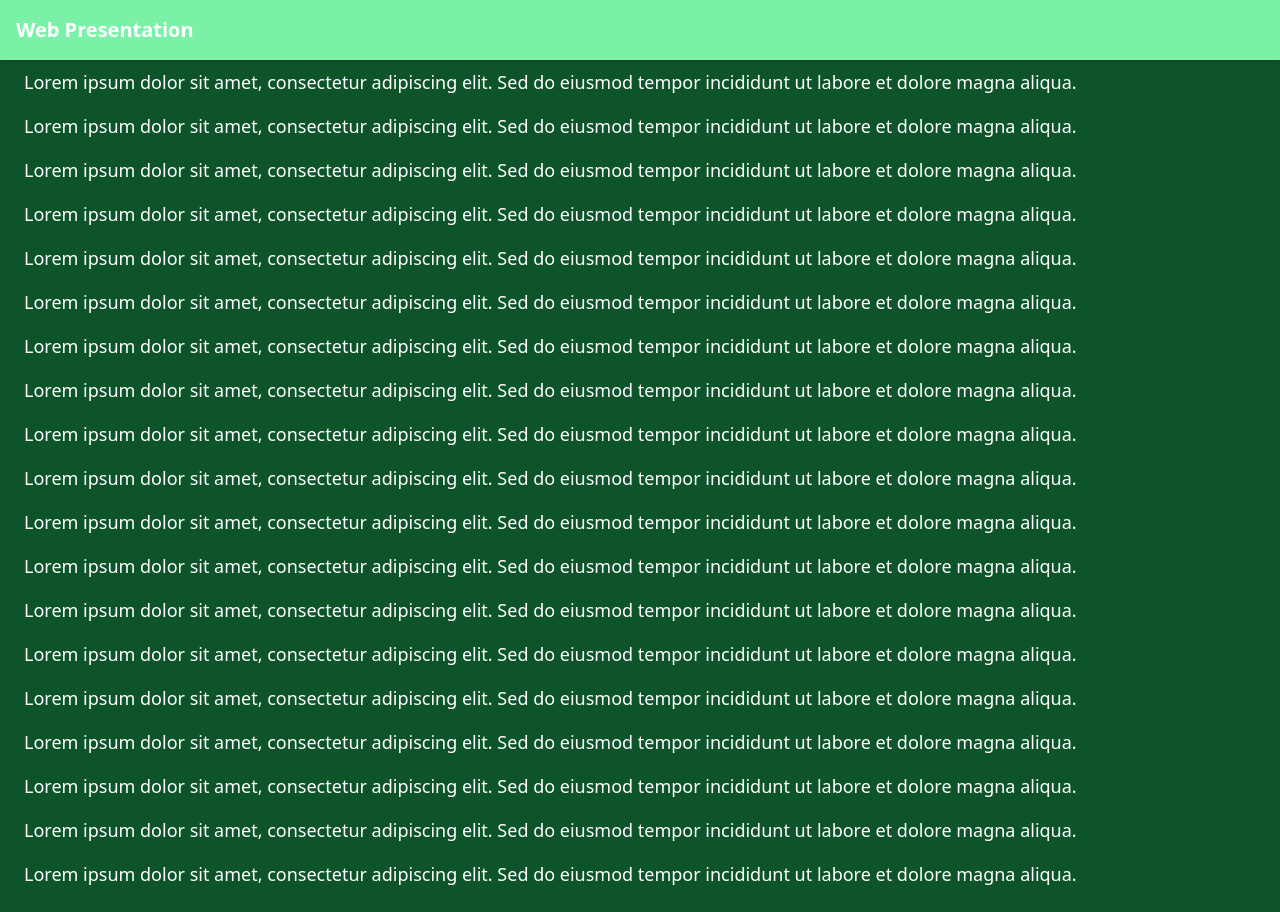
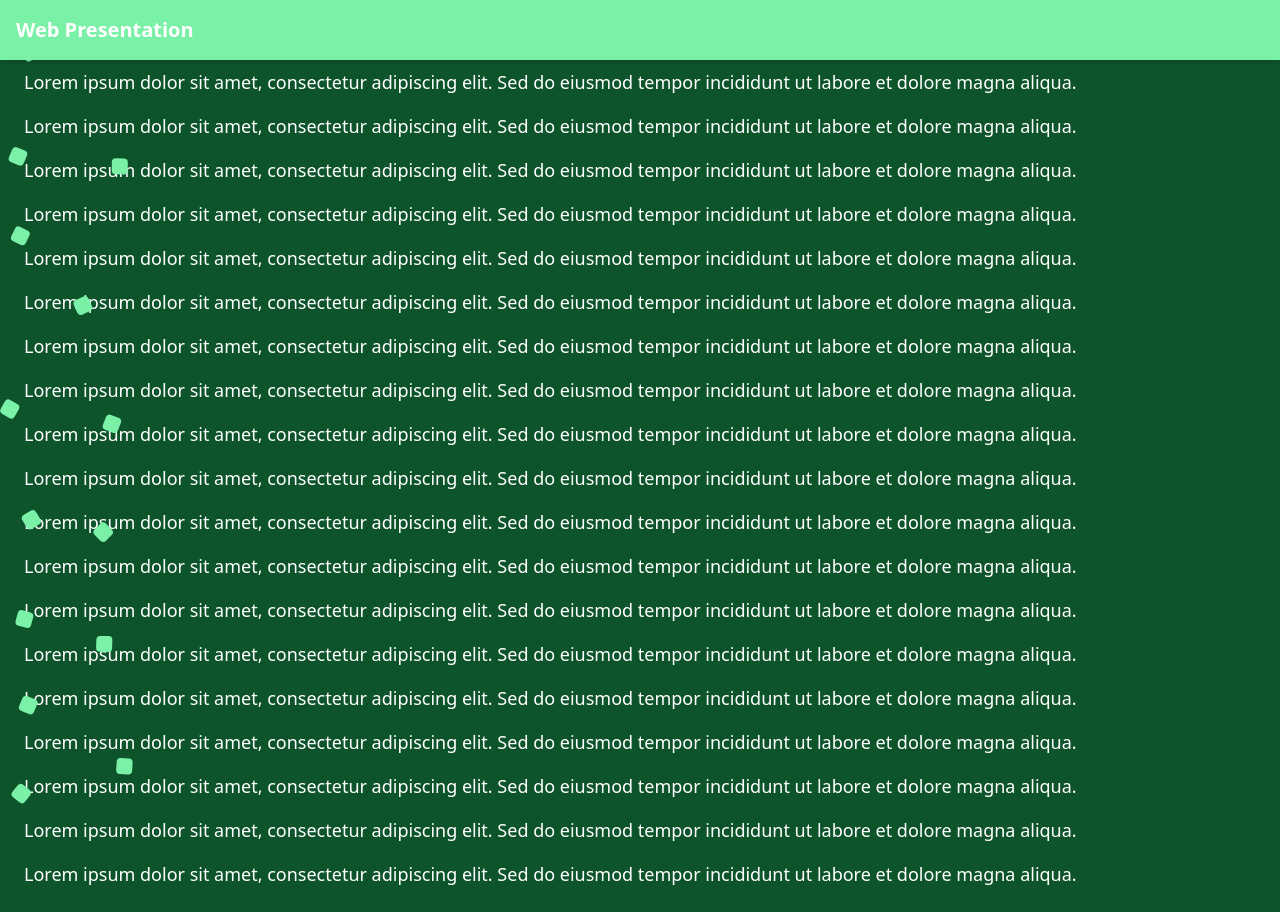
Before and after one commit to Fnorb/fluid-frontend, a Vue app: page / in a window 1280 px wide. Built offline with nearby package versions, Linux system fonts and the light colour scheme.

Commit message:
feat: improve squares position calculator

```diff
--- a/src/components/GooeySquares.vue
+++ b/src/components/GooeySquares.vue
@@ -1,16 +1,73 @@
 <template>
-    <div class="z-0 pointer-events-none inset-0 absolute"></div>
+  <div class="fixed inset-0 z-0 pointer-events-none">
+    <div
+      v-for="(square, index) in squares"
+      :key="index"
+      class="square absolute w-4 h-4 bg-green-300 rounded-sm"
+      :style="{
+        transform: `translate(${square.x}px, ${square.y}px) rotate(${square.rotation}deg)`
+      }"
+    />
+  </div>
 </template>
 
 <script setup lang="ts">
-import { ref, onMounted } from 'vue';
+import { ref, onMounted } from 'vue'
 
-interface Cube {
-    x: number
-    y: number
-    rotation: number
+interface Square {
+  x: number
+  y: number
+  rotation: number
 }
 
-const NUMBER_OF_CUBES = 5
-const cubes = ref<Cube[]>([])
+const NUMBER_OF_CUBES = 10
+const COLUMN_WIDTH = 100
+const squares = ref<Square[]>([])
+
+function generateSquares(count: number, areaWidth: number, areaHeight: number, minDistance: number, maxAttempts: number = 30): Square[] {
+  const placed: Square[] = []
+
+  for (let i = 0; i < count; i++) {
+    let bestLocation: { x: number; y: number; dist: number } | null = null
+
+    for (let attempt = 0; attempt < maxAttempts; attempt++) {
+      const candidateX = Math.random() * areaWidth
+      const candidateY = Math.random() * areaHeight
+
+      // Berechne Abstand zur nächsten bereits platzierten Square
+      let minDist = Infinity
+
+      for (const sq of placed) {
+        const dist = Math.hypot(sq.x - candidateX, sq.y - candidateY)
+        if (dist < minDist) minDist = dist
+      }
+
+      // beim ersten Versuch: setzen
+      if (!bestLocation || minDist > bestLocation.dist) {
+        bestLocation = { x: candidateX, y: candidateY, dist: minDist }
+      }
+    }
+
+    if (bestLocation && bestLocation.dist >= minDistance) {
+      placed.push({
+        x: bestLocation.x,
+        y: bestLocation.y,
+        rotation: Math.random() * 360
+      })
+    } else {
+      console.warn(`Skipping square ${i}: no good placement found after ${maxAttempts} attempts`)
+    }
+  }
+
+  return placed
+}
+
+onMounted(() => {
+  const COLUMN_WIDTH = 120
+  const VIEWPORT_HEIGHT = window.innerHeight
+  const MIN_DISTANCE = 20
+  const SQUARE_COUNT = 15
+
+  squares.value = generateSquares(SQUARE_COUNT, COLUMN_WIDTH, VIEWPORT_HEIGHT, MIN_DISTANCE)
+})
 </script>
```
